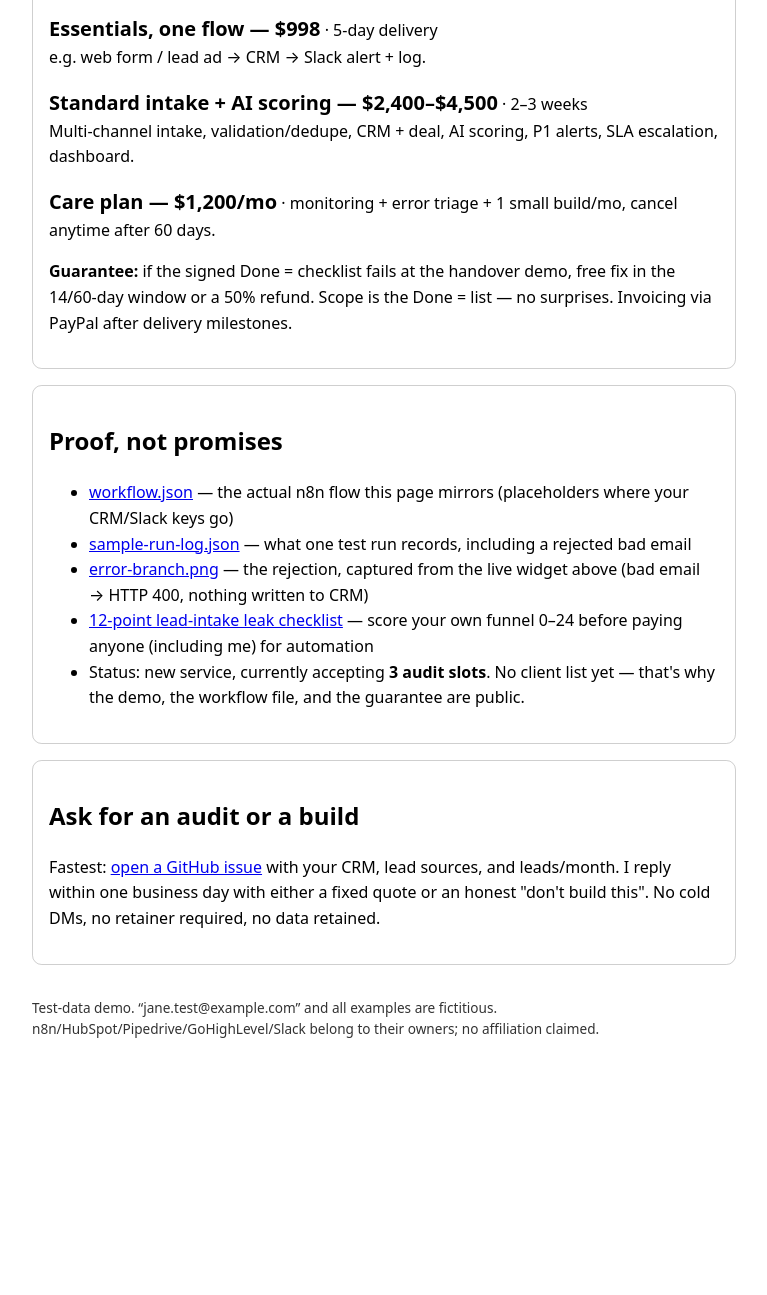
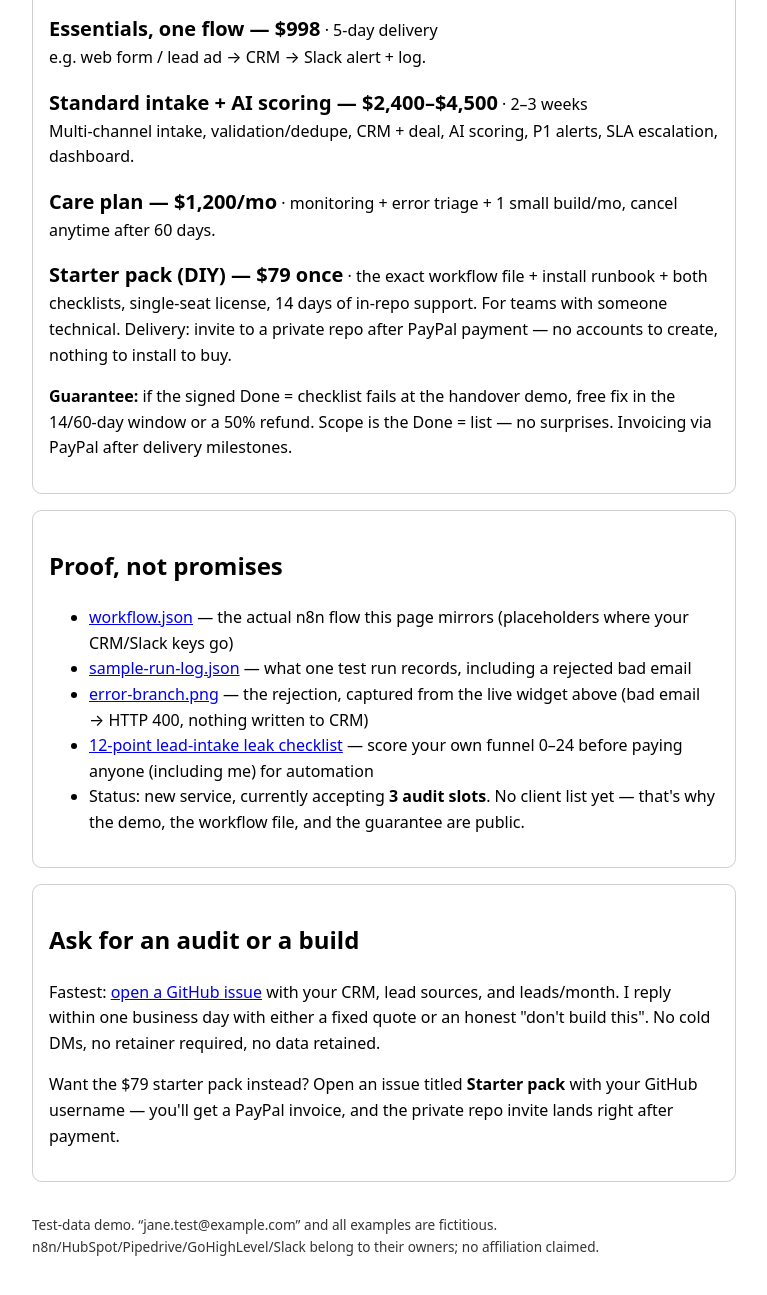
Before and after one commit to GhostCoder6969/lead-intake-automation-demo, a plain HTML site: page index.html in a window 1280 px wide. Shown: the part 1375-2670 px from the top of the page, without its empty margins (256-1023 px from the left). Before the commit the page ends 2453 px from the top, so only its background shows below. Drawn offline with Linux system fonts and the light colour scheme.

Commit message:
Exp3 v4: starter pack $79 section + issue-to-invite order path

```diff
--- a/index.html
+++ b/index.html
@@ -58,6 +58,7 @@
 <p><span class="price">Standard intake + AI scoring — $2,400–$4,500</span> · 2–3 weeks<br>
 Multi-channel intake, validation/dedupe, CRM + deal, AI scoring, P1 alerts, SLA escalation, dashboard.</p>
 <p><span class="price">Care plan — $1,200/mo</span> · monitoring + error triage + 1 small build/mo, cancel anytime after 60 days.</p>
+<p><span class="price">Starter pack (DIY) — $79 once</span> · the exact workflow file + install runbook + both checklists, single-seat license, 14 days of in-repo support. For teams with someone technical. Delivery: invite to a private repo after PayPal payment — no accounts to create, nothing to install to buy.</p>
 <p><strong>Guarantee:</strong> if the signed Done = checklist fails at the handover demo, free fix in the 14/60-day window or a 50% refund. Scope is the Done = list — no surprises. Invoicing via PayPal after delivery milestones.</p>
 </section>
 
@@ -75,6 +76,7 @@
 <section class="card">
 <h2>Ask for an audit or a build</h2>
 <p>Fastest: <a id="issueLink" href="https://github.com/GhostCoder6969/lead-intake-automation-demo/issues/new?title=Audit%20request&body=My%20CRM%3A%0AMy%20lead%20sources%3A%0ALeads%20per%20month%3A%0A">open a GitHub issue</a> with your CRM, lead sources, and leads/month. I reply within one business day with either a fixed quote or an honest "don't build this". No cold DMs, no retainer required, no data retained.</p>
+<p>Want the $79 starter pack instead? Open an issue titled <strong>Starter pack</strong> with your GitHub username — you'll get a PayPal invoice, and the private repo invite lands right after payment.</p>
 </section>
 
 <footer>
```
Also changed, not shown: 2 other files.
